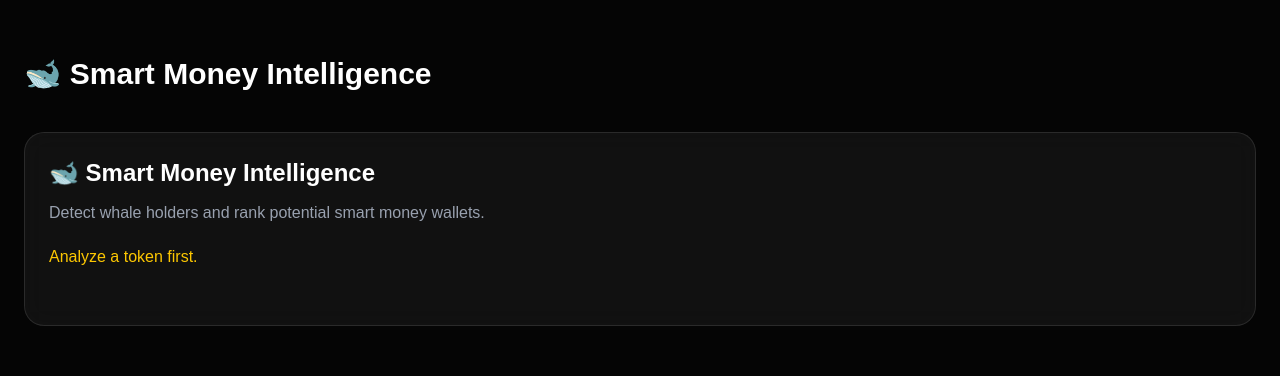
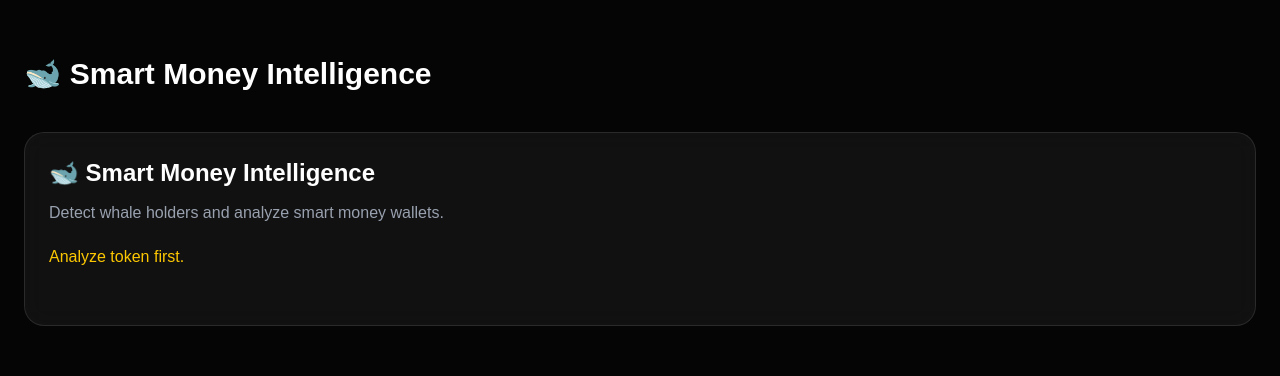
Before and after one commit to ilhamfachrudin-24/blunder-radar-ai, a Next.js app: page / in a window 1280 px wide. Shown: the part 2080-2456 px from the top of the page. Built offline with nearby package versions, Linux system fonts and the light colour scheme.

Commit message:
Refactor WhaleTracker component for clarity and efficiency

```diff
--- a/components/WhaleTracker.tsx
+++ b/components/WhaleTracker.tsx
@@ -6,10 +6,7 @@ import { getTokenHolders } from "@/lib/holderWallets";
 import { rankWallets } from "@/lib/walletRanking";
 
 
-
 export default function WhaleTracker(){
-
-
 
   const {
     analysis,
@@ -17,16 +14,12 @@ export default function WhaleTracker(){
   } = useAnalysis();
 
 
-
-
   const [wallets,setWallets] =
     useState<any[]>([]);
 
 
-
   const [loading,setLoading] =
     useState(false);
-
 
 
   const [error,setError] =
@@ -36,34 +29,22 @@ export default function WhaleTracker(){
 
 
 
-
-
   async function scanWhales(){
 
 
-
     const tokenAddress =
-
       analysis?.tokenAddress;
 
 
-
-
-
     if(!tokenAddress){
-
 
       setError(
         "Analyze token first"
       );
 
-
       return;
 
     }
-
-
-
 
 
 
@@ -77,36 +58,18 @@ export default function WhaleTracker(){
 
 
 
-
-
-
-
       const holders =
-
         await getTokenHolders(
-
           tokenAddress
-
         );
 
 
 
 
-
-
-
-
       const ranked =
-
         rankWallets(
-
           holders
-
         );
-
-
-
-
 
 
 
@@ -115,61 +78,62 @@ export default function WhaleTracker(){
 
 
 
-
-
-
-
-
       if(ranked.length > 0){
 
 
-
         const topWallet =
-
           ranked[0];
-
-
-
-
 
 
 
         setAnalysis((prev:any)=>({
 
 
-
           ...prev,
-
 
 
           wallet:{
 
 
-
             smartMoneyScore:
-
               topWallet.score,
 
 
-
             smartMoneyStatus:
-
               topWallet.label,
 
 
-
             topWallet:
-
               topWallet.wallet
-
 
 
           }
 
 
-
         }));
 
+      }
+
+
+
+
+    }
+    catch(error){
+
+
+      setError(
+        "Failed scanning whale wallets"
+      );
+
+
+    }
+    finally{
+
+
+      setLoading(false);
+
+
+    }
 
 
   }
@@ -179,50 +143,9 @@ export default function WhaleTracker(){
 
 
 
-    }
-
-    catch(error){
-
-
-
-      setError(
-
-        "Failed to scan smart money"
-
-      );
-
-
-
-    }
-
-    finally{
-
-
-      setLoading(false);
-
-
-    }
-
-
-
-  }
-
-
-
-
-
-
-
-
-
   return (
 
-
-
     <div className="card mt-10">
-
-
-
 
 
       <h2 className="text-2xl font-bold">
@@ -233,14 +156,9 @@ export default function WhaleTracker(){
 
 
 
-
-
-
-
-
       <p className="mt-3 text-gray-400">
 
-        Detect whale holders and rank potential smart money wallets.
+        Detect whale holders and analyze smart money wallets.
 
       </p>
 
@@ -248,19 +166,40 @@ export default function WhaleTracker(){
 
 
 
+      {!analysis?.tokenAddress && (
+
+        <p className="mt-5 text-yellow-400">
+
+          Analyze token first.
+
+        </p>
+
+      )}
 
 
 
 
-      {!analysis?.tokenAddress && (
 
 
-        <p className="mt-5 text-yellow-400">
+      {analysis?.tokenAddress && (
 
-          Analyze a token first.
+        <button
 
-        </p>
+          onClick={scanWhales}
 
+          className="mt-5 px-6 py-3 rounded-xl bg-white text-black font-bold"
+
+        >
+
+          {
+          loading
+          ?
+          "Scanning..."
+          :
+          "Scan Smart Money"
+          }
+
+        </button>
 
       )}
 
@@ -270,68 +209,14 @@ export default function WhaleTracker(){
 
 
 
-
-
-      {analysis?.tokenAddress && (
-
-
-
-        <button
-
-
-          onClick={scanWhales}
-
-
-          className="mt-5 px-6 py-3 rounded-xl bg-white text-black font-bold"
-
-
-        >
-
-
-
-          {loading
-
-          ?
-
-          "Scanning..."
-
-          :
-
-          "Scan Smart Money"
-
-          }
-
-
-
-        </button>
-
-
-
-      )}
-
-
-
-
-
-
-
-
-
-      {error && (
-
-
-
+      {
+      error &&
       <p className="mt-5 text-red-400">
 
         {error}
 
       </p>
-
-
-      )}
-
-
-
+      }
 
 
 
@@ -341,14 +226,9 @@ export default function WhaleTracker(){
       <div className="mt-8 space-y-5">
 
 
-
-
-
-        {wallets
-        .slice(0,10)
-        .map((wallet,index)=>(
-
-
+      {
+      wallets.slice(0,10).map(
+        (wallet,index)=>(
 
 
         <div
@@ -357,35 +237,19 @@ export default function WhaleTracker(){
 
           className="border border-white/10 rounded-xl p-5"
 
-
         >
-
-
-
-
 
 
           <h3 className="text-xl font-bold">
 
-
-              #{index+1}
-
-              {" "}
-
-              {wallet.label}
-
+            #{index+1} {wallet.label}
 
           </h3>
 
 
 
 
-
-
-
-
-
-            <p className="text-gray-400 mt-3">
+          <p className="text-gray-400 mt-2">
 
             Wallet:
 
@@ -401,25 +265,17 @@ export default function WhaleTracker(){
 
 
 
-
-
-
-
           <p>
 
             Balance:
 
             <span className="ml-2 text-green-400">
 
-                {wallet.balance} SOL
+              {wallet.balance}
 
             </span>
 
           </p>
-
-
-
-
 
 
 
@@ -441,19 +297,11 @@ export default function WhaleTracker(){
 
 
 
+          <p className="mt-3 text-2xl font-bold gradient-text">
 
-
-
-
-            <p className="mt-4 text-2xl font-bold gradient-text">
-
-
-              🐋 Smart Score:
-
-              {" "}
+            Smart Score:
 
             {wallet.score}/100
-
 
 
           </p>
@@ -461,31 +309,19 @@ export default function WhaleTracker(){
 
 
 
+        </div>
 
+
+      ))
+
+      }
 
 
       </div>
 
 
 
-
-
-        ))}
-
-
-
-
-
     </div>
-
-
-
-
-
-
-
-    </div>
-
 
   );
 
```
Lines whose indentation alone changed are shown as unchanged.
